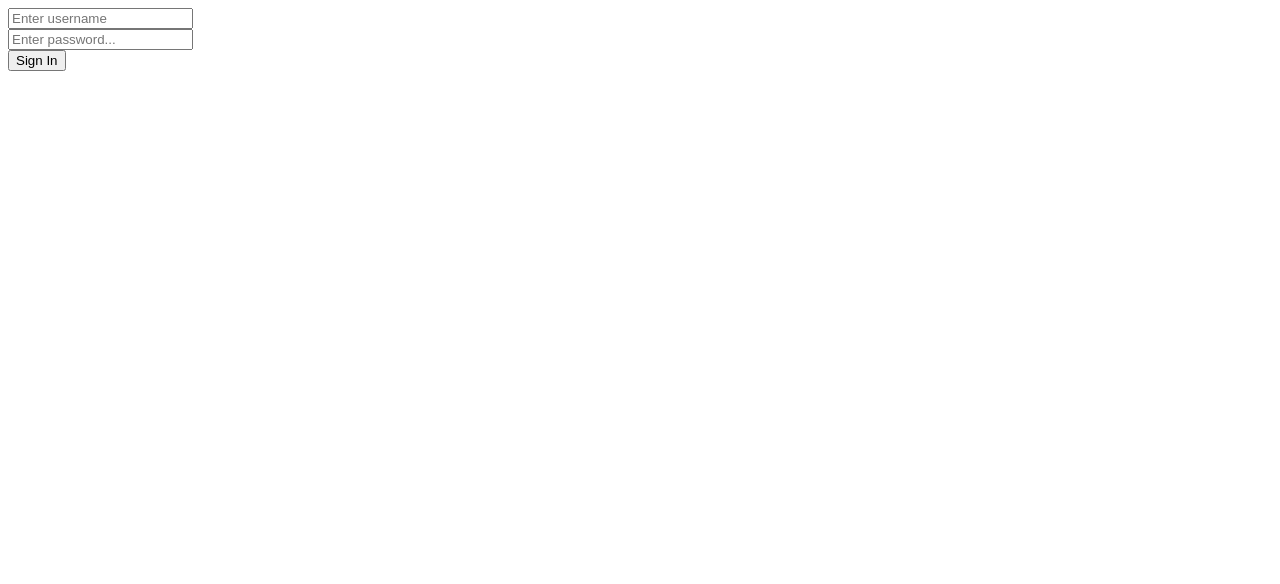
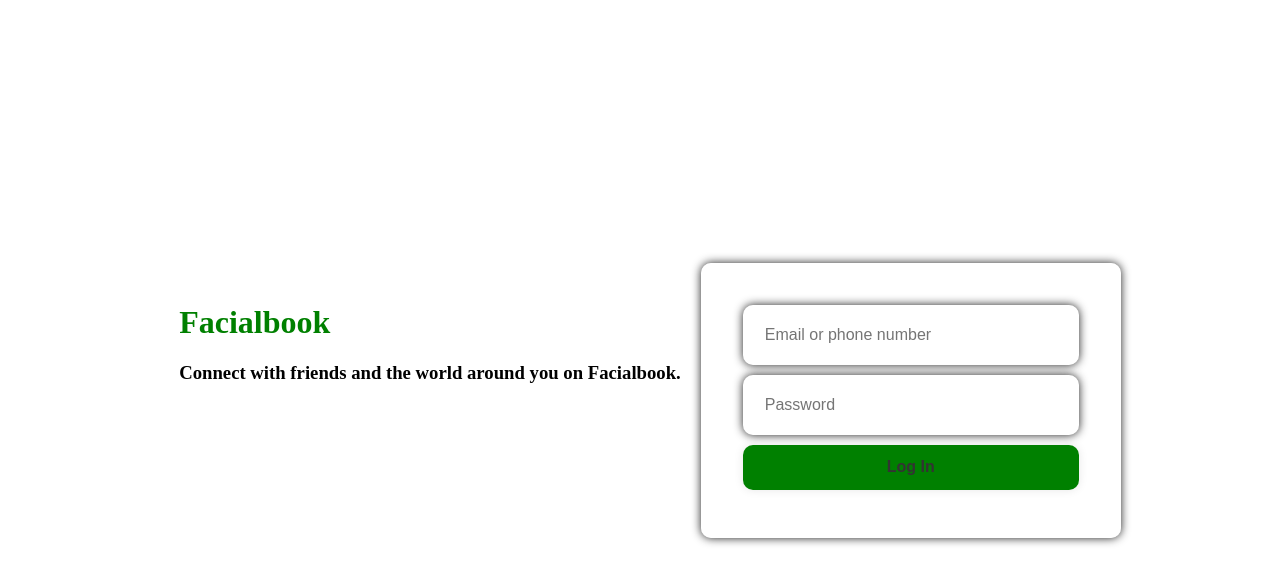
Before and after one commit to StupidWalter/StupidWalter.github.io, a plain HTML site: page WebDesignReview/index.html in a window 1280 px wide. Drawn offline with Linux system fonts and the light colour scheme.

Commit message:
01/20/25 1647 - LogInPage

```diff
--- a/WebDesignReview/index.html
+++ b/WebDesignReview/index.html
@@ -1,14 +1,23 @@
 <html lang = 'en'>
     <head>
         <title>Log and Sign Up</title>
+        <link rel="stylesheet" href="style.css">
     </head>
     <body>
-        <div class="container">
-            <form action="" method="get">
-                <div class="form-group"><input type="text" name="" id="" placeholder="Enter username"></div>
-                <div class="form-group"><input type="password" name="" id="" placeholder="Enter password..."></div>
-                <div class="form-group"><button type="submit">Sign In</button></div>
-            </form>
+        <div class="margin">
+            <div class="flex-container">
+                <div class="container">
+                    <h1>Facialbook</h1>
+                    <h3>Connect with friends and the world around you on Facialbook.</h3>
+                </div>
+                <div class="wrapper">
+                    <form action="" method="get">
+                        <div class="inputbox"><input type="text" name="" id="" placeholder="Email or phone number"></div>
+                        <div class="inputbox"><input type="password" name="" id="" placeholder="Password"></div>
+                        <div class="submitbox"><button type="submit">Log In</button></div>
+                    </form>
+                </div>
+            </div>
         </div>
     </body>
 </html>
--- /dev/null
+++ b/WebDesignReview/style.css
@@ -0,0 +1,75 @@
+* {
+    box-sizing: border-box;
+}
+
+body {
+    display: block;
+    overflow-x: hidden;
+    display: flex;
+    justify-content: center;
+    align-items: center;
+}
+
+.margin {
+    margin: 100px;
+}
+
+.flex-container {
+    display: flex;
+    flex-direction: row;
+}
+
+.container {
+    margin: 20px;
+}
+
+.container h1 {
+    color: green;
+}
+
+.wrapper {
+    width: 420px;
+    background: rgba(255, 255, 255, 0.418);
+    border: 2px solid rgba(255, 255, 255, 0.2);
+    backdrop-filter: blur(20px);
+    box-shadow: 0 0 10px rgb(32, 32, 32);
+    color: #fff;
+    border-radius: 10px;
+    padding: 30px 40px;
+}
+
+.inputbox {
+    position: relative;
+    width: 100%;
+    height: 60px;
+    margin-top: 10px;
+    margin-bottom: 10px;
+}
+
+.inputbox input {
+    width: 100%;
+    height: 100%;
+    background: rgba(255, 255, 255, 0.1);
+    border: none;
+    outline: none;
+    border: 2px solid rgba(255, 255, 255, 0.2);
+    box-shadow: 0 0 10px rgb(32, 32, 32);
+    border-radius: 10px;
+    font-size: 16px;
+    color: #ffffff;
+    padding: 20px 45px 20px 20px;
+}
+
+.submitbox button {
+    width: 100%;
+    height: 45px;
+    background: green;
+    border: none;
+    outline: none;
+    border-radius: 10px;
+    box-shadow: 0 0 10px rgba(0, 0, 0, 0.1);
+    cursor: pointer;
+    font-size: 16px;
+    color: #333;
+    font-weight: 600;
+}
```
